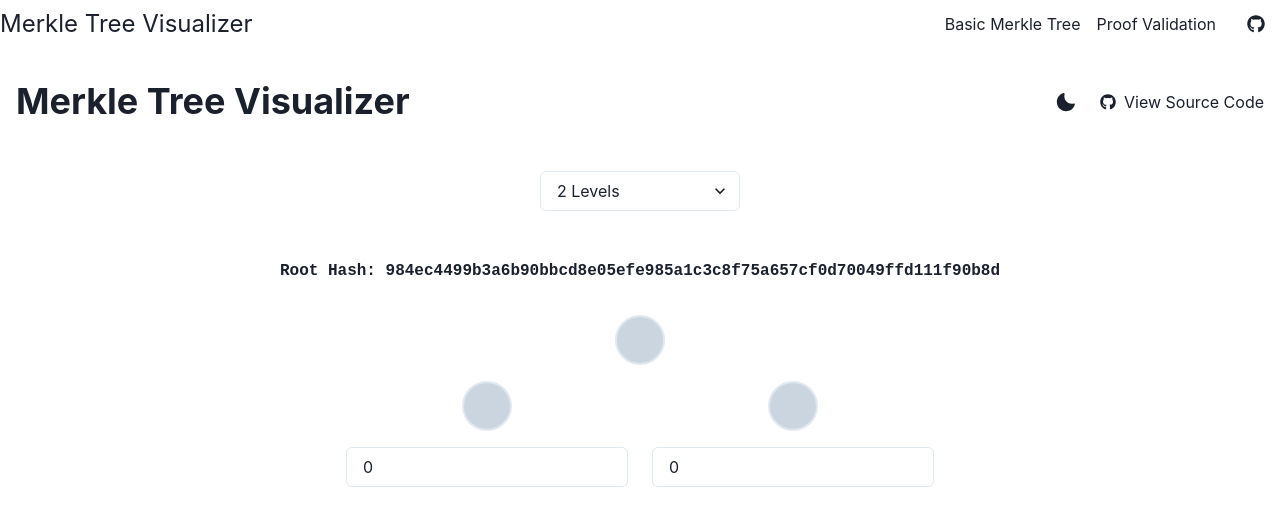
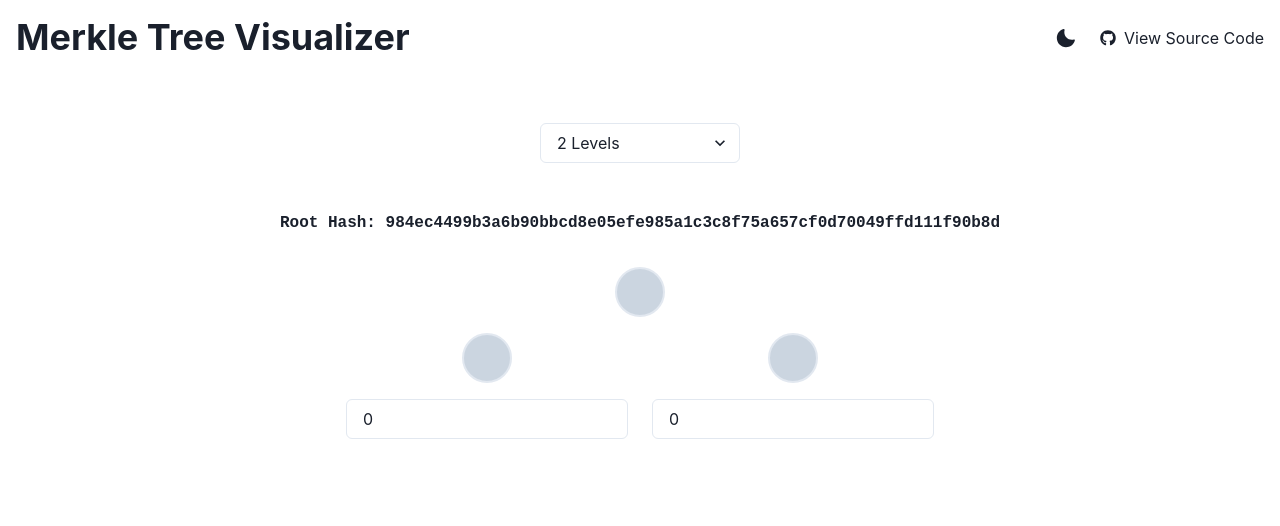
Before and after one commit to sebagiraudo/merkle-tree-visualizer, a React (Vite) app: page / in a window 1280 px wide. Shown: the top 526 px of the page. Built offline with nearby package versions, Linux system fonts and the light colour scheme.

Commit message:
Fix double header issue

```diff
--- a/src/App.tsx
+++ b/src/App.tsx
@@ -1,34 +1,19 @@
-import { Routes, Route, Link } from 'react-router-dom';
-import { Flex, Text, IconButton } from '@chakra-ui/react';
-import { FaGithub } from 'react-icons/fa';
+import { Routes, Route } from 'react-router-dom';
+import { VStack } from '@chakra-ui/react';
 import BasicMerkleTree from './pages/BasicMerkleTree';
 import ProofValidation from './pages/ProofValidation';
+import Header from './components/Header';
 
 const App = () => {
   return (
     <>
-      <Flex justifyContent="space-between" alignItems="center" mb={4}>
-        <Text fontSize="2xl">Merkle Tree Visualizer</Text>
-        <Flex alignItems="center">
-          <Link to="/">Basic Merkle Tree</Link>
-          <Link to="/proof-validation" style={{ marginLeft: '16px' }}>Proof Validation</Link>
-          <IconButton
-            as="a"
-            href="https://github.com"
-            target="_blank"
-            aria-label="GitHub Source Code"
-            icon={<FaGithub />}
-            size="lg"
-            variant="ghost"
-            ml={4}
-          />
-        </Flex>
-      </Flex>
-
+    <VStack p={4} spacing={8}>
+      <Header/>
       <Routes>
         <Route path="/" element={<BasicMerkleTree />} />
         <Route path="/proof-validation" element={<ProofValidation />} />
       </Routes>
+      </VStack>
     </>
   );
 };
--- a/src/pages/BasicMerkleTree.tsx
+++ b/src/pages/BasicMerkleTree.tsx
@@ -2,7 +2,6 @@ import React, { useState, useEffect } from 'react';
 import { VStack, Select, Text } from '@chakra-ui/react';
 import { createMerkleTree, MerkleNode } from '../utils/merkleTree';
 import MerkleNodeComponent from '../components/MerkleNodeComponent';
-import Header from '../components/Header';
 
 const BasicMerkleTree = () => {
   const [levels, setLevels] = useState(2);
@@ -56,10 +55,6 @@ const BasicMerkleTree = () => {
 
   return (
     <VStack p={4} spacing={8}>
-      <Header />
-
-
-
       <Select width="200px" value={levels} onChange={handleLevelsChange}>
         <option value={2}>2 Levels</option>
         <option value={3}>3 Levels</option>
```
